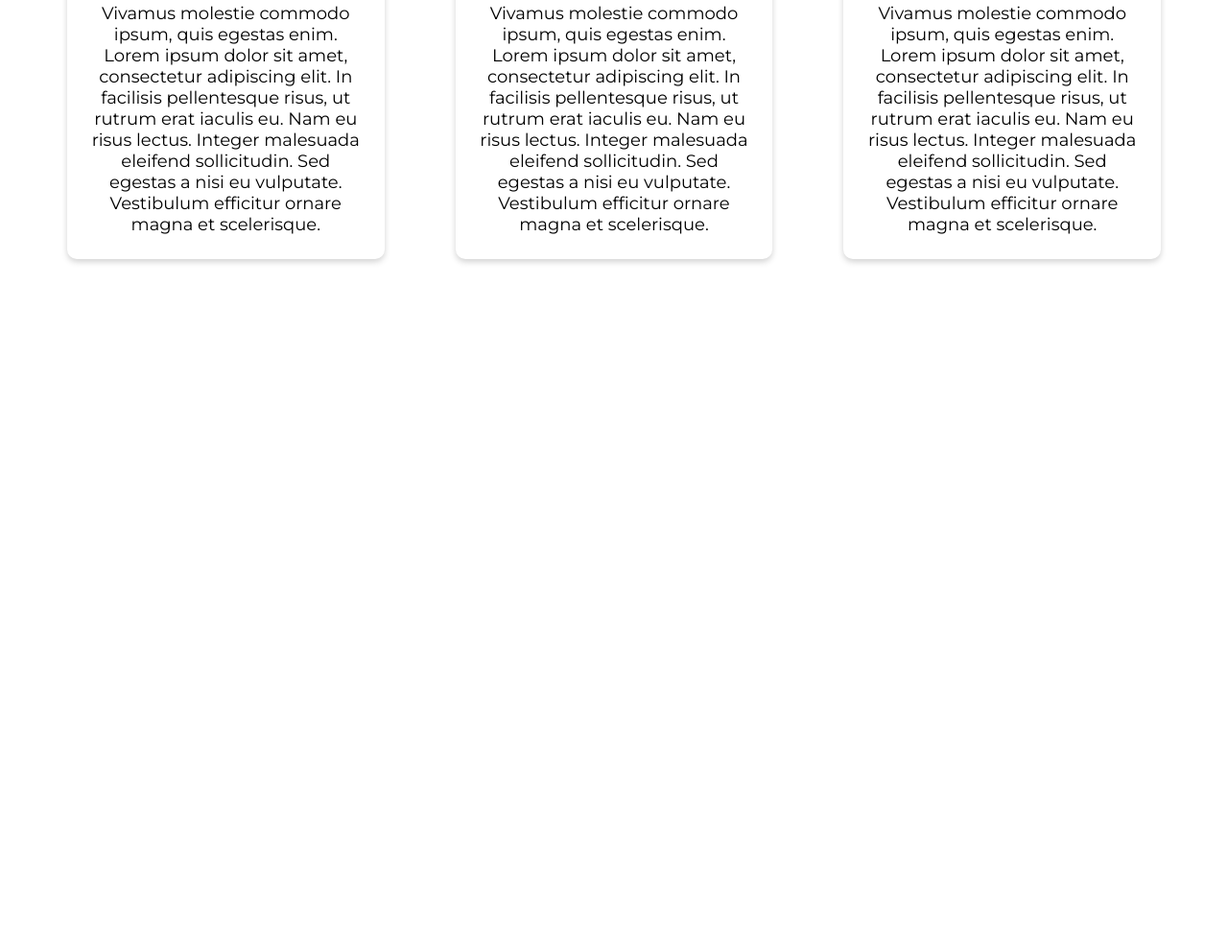
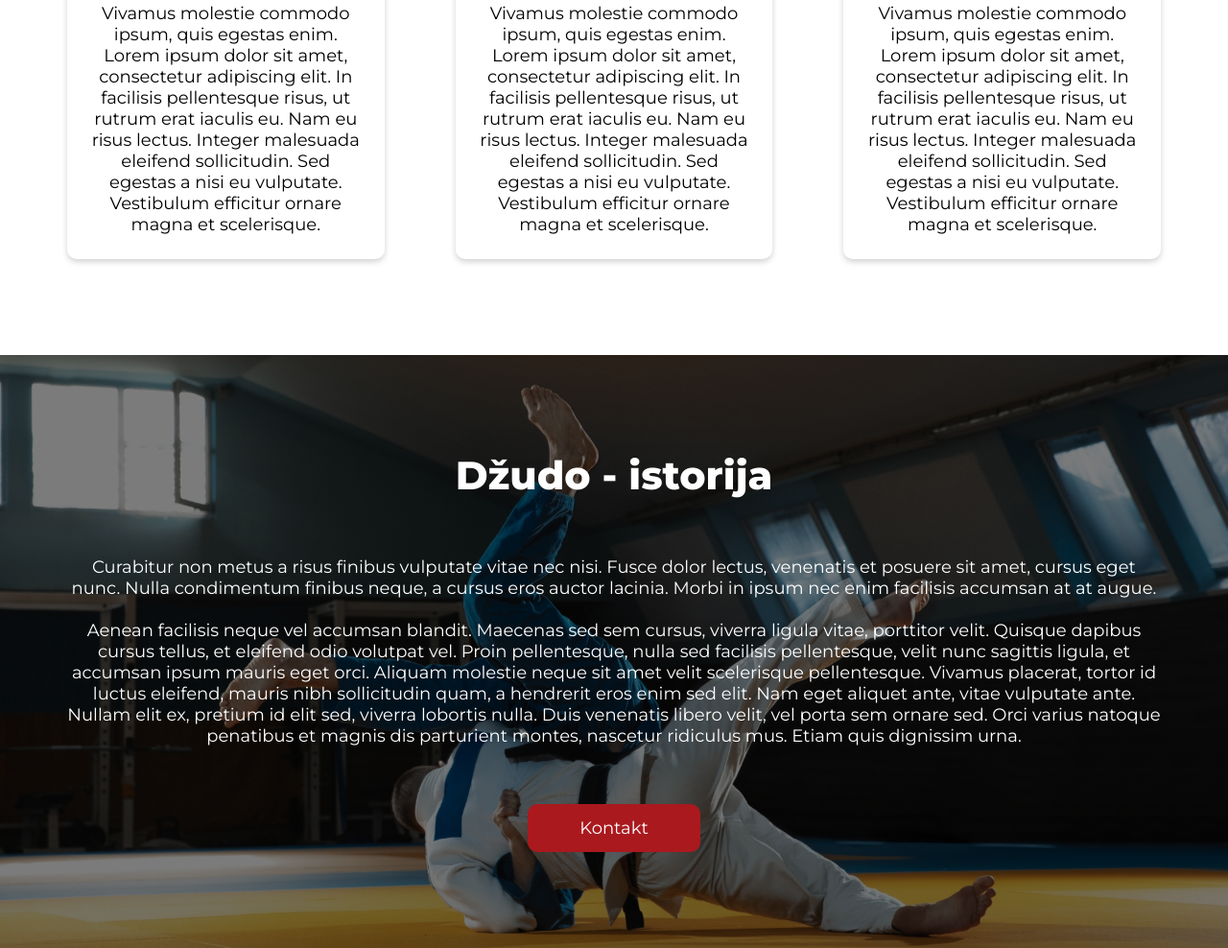
Before and after one commit to itkomuna/dzudo-klub, a plain HTML site: page index.html in a window 1280 px wide. Shown: the part 2133-3121 px from the top of the page at 96% size. Before the commit the page ends 2503 px from the top, so only its background shows below. Drawn offline with nearby package versions, Linux system fonts and the light colour scheme.

Commit message:
cta sekcija

```diff
--- a/_globals.scss
+++ b/_globals.scss
@@ -64,6 +64,14 @@ h2 {
         color: $white;
     }
 }
+.btn-red {
+    background: $accents;
+    color: $white;
+    &:hover {
+        background: $secondary;
+        color: $white;
+    }
+}
 .hamburger {
     color: $white;
     font-size: 25px;
--- a/index.html
+++ b/index.html
@@ -103,6 +103,15 @@
         </div>
     </section>
 
+    <!-- cta -->
+    <div class="cta text-center py">
+        <div class="container">
+            <h2>Džudo - istorija</h2>
+            <p>Curabitur non metus a risus finibus vulputate vitae nec nisi. Fusce dolor lectus, venenatis et posuere sit amet, cursus eget nunc. Nulla condimentum finibus neque, a cursus eros auctor lacinia. Morbi in ipsum nec enim facilisis accumsan at at augue. <br><br> Aenean facilisis neque vel accumsan blandit. Maecenas sed sem cursus, viverra ligula vitae, porttitor velit. Quisque dapibus cursus tellus, et eleifend odio volutpat vel. Proin pellentesque, nulla sed facilisis pellentesque, velit nunc sagittis ligula, et accumsan ipsum mauris eget orci. Aliquam molestie neque sit amet velit scelerisque pellentesque. Vivamus placerat, tortor id luctus eleifend, mauris nibh sollicitudin quam, a hendrerit eros enim sed elit. Nam eget aliquet ante, vitae vulputate ante. Nullam elit ex, pretium id elit sed, viverra lobortis nulla. Duis venenatis libero velit, vel porta sem ornare sed. Orci varius natoque penatibus et magnis dis parturient montes, nascetur ridiculus mus. Etiam quis dignissim urna.</p>
+            <a class="btn btn-red" href="">Kontakt</a>
+        </div>
+    </div>
+
 
 </body>
 </html>
--- a/style.scss
+++ b/style.scss
@@ -174,10 +174,18 @@
 	}
 	div {
 		@include flex;
+		@media(max-width: 767px) {
+			flex-direction: column;
+		}
 		article {
 			flex: 0 0 29%;
 			box-shadow: 0px 3px 6px lightgray;
 			border-radius: 10px;
+			@media(max-width: 767px) {
+				&:nth-child(2) {
+					margin: 30px 0;
+				}
+			}
 			img {
 				border-radius: 10px 10px 0 0;
 			}
@@ -193,3 +201,15 @@
 		}
 	}
 }
+
+// .cta
+.cta {
+	background: linear-gradient(rgba($black, .5), rgba($black, .5)), url(img/hero.jpg);
+	background-position: center;
+	background-size: cover;
+	background-attachment: fixed;
+	color: $white;
+	p {
+		padding: 60px 0;
+	}
+}
```
Also changed, not shown: style.css, 1 other file.
